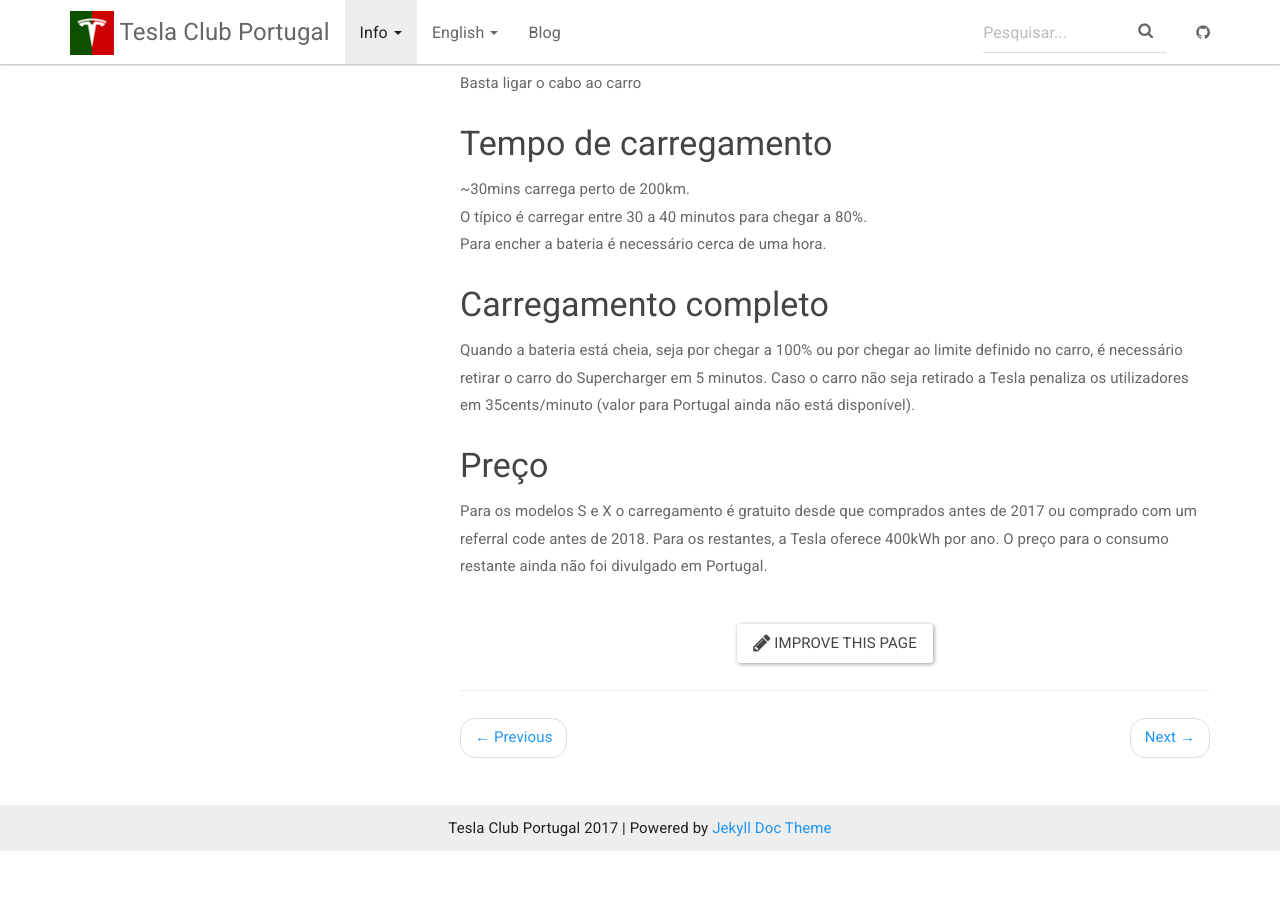
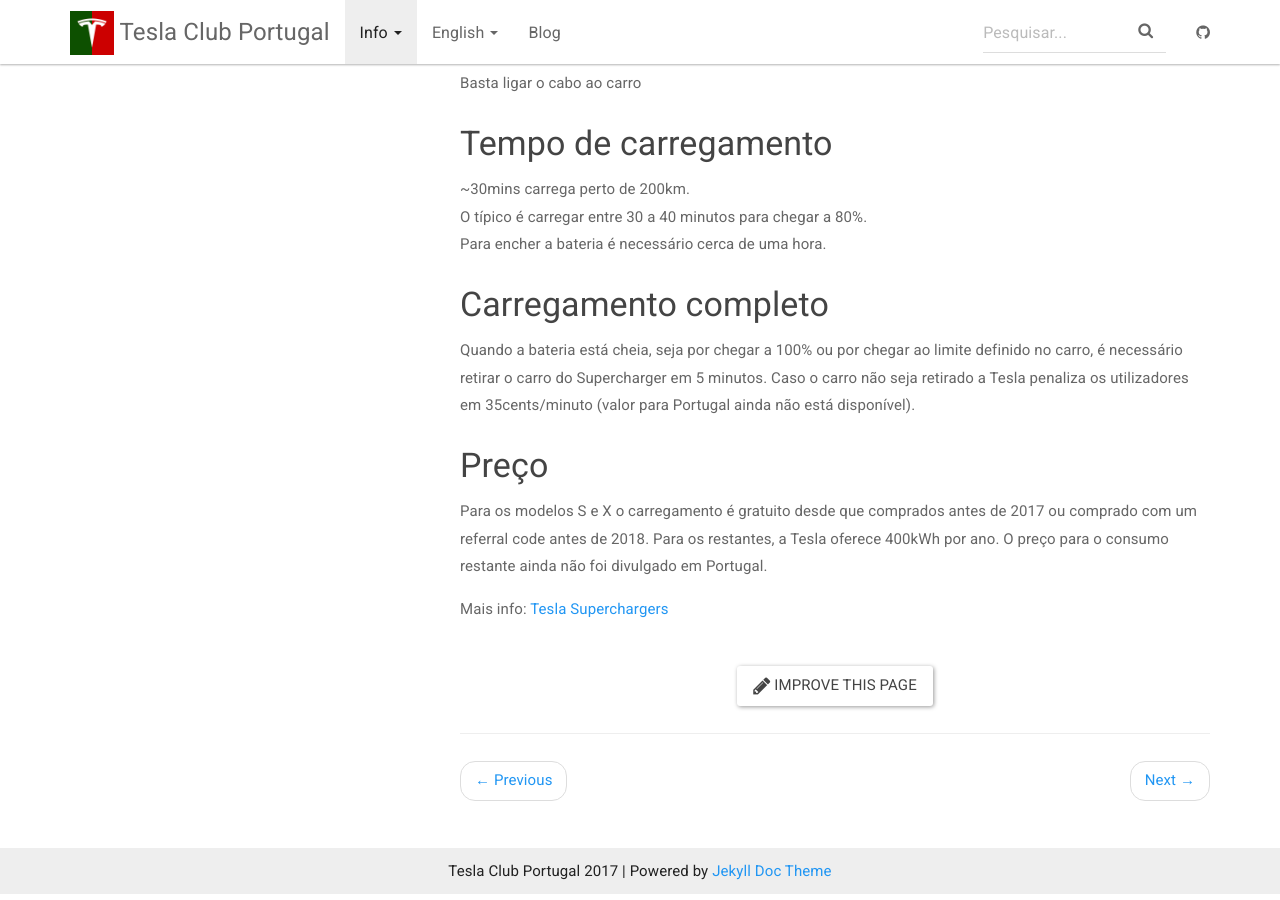
Before and after one commit to jonasman/teslaclubportugal, a Jekyll site: the page built from _docs/Superchargers.md, in a window 1280 px wide and 900 px high, scrolled down 661 px. Built offline with Jekyll 4.4.1, drawn with Linux system fonts in a browser that asks for light colours; nearby versions of some CDN libraries; before the commit the page ends 1519 px from its top, so only the background shows below that.

Commit message:
added more info to superchargers

```diff
--- a/_docs/Superchargers.md
+++ b/_docs/Superchargers.md
@@ -25,3 +25,6 @@
 ### Preço
 Para os modelos S e X o carregamento é gratuito desde que comprados antes de 2017 ou comprado com um referral code antes de 2018.
 Para os restantes, a Tesla oferece 400kWh por ano. O preço para o consumo restante ainda não foi divulgado em Portugal.
+
+
+Mais info: <a target="_black" href="https://www.tesla.com/pt_PT/support/supercharging?redirect=no">Tesla Superchargers</a>
--- a/index.html
+++ b/index.html
@@ -26,7 +26,7 @@
               <p>A Tesla chegou a Portugal em 2017 com a loja online. É esperado para 2017 uma loja física e um service center em Lisboa.
                 A Tesla tem três <a target="_blank" href="https://www.tesla.com/pt_PT/findus#/bounds/65,55,34,-11,d?search=supercharger&name=Europe">Superchargers</a> planeados para 2017 em Portugal e quatro para 2018.</p>
                 <div class="col-md-4 text-center">
-                 <a target="_black" href="https://www.tesla.com/pt_PT/"><img src="img/Tesla_Motors_Logo.png" alt="" class="img-responsive"></a>
+                 <a target="_blank" href="https://www.tesla.com/pt_PT/"><img src="img/Tesla_Motors_Logo.png" alt="" class="img-responsive"></a>
                  </div>
             </blockquote>
         </div>
```
Also changed, not shown: 9 other files.
